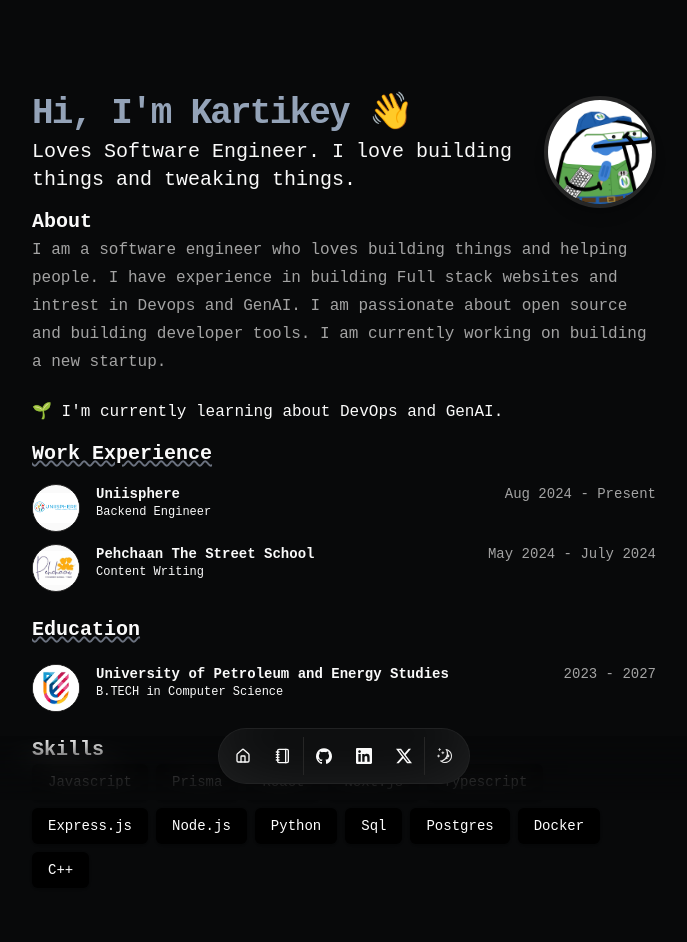
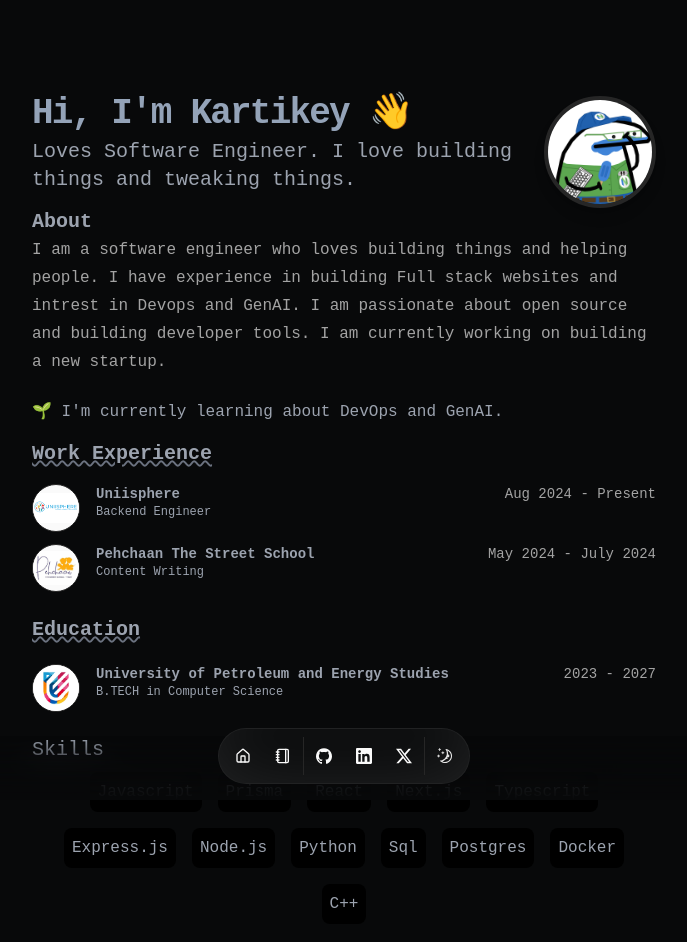
Before and after one commit to Donniedarko45/Portfolio, a Next.js app: page / in a window 1280 px wide. Shown: the top 942 px of the page, without its empty margins (296-983 px from the left). Built offline with nearby package versions, Linux system fonts and the light colour scheme; a web font is replaced by a local one.

Commit message:
changing something

```diff
--- a/src/app/page.tsx
+++ b/src/app/page.tsx
@@ -4,14 +4,14 @@ import { ContactForm } from "../components/contact-us";
 import { HackathonCard } from "@/components/hackathon-card";
 import { ProjectCard } from "@/components/project-card";
 import { ResumeCard } from "@/components/resume-card";
-import Skills from "@/components/skills";
+import { Skills } from "@/components/skills";
 import { Avatar, AvatarFallback, AvatarImage } from "@/components/ui/avatar";
 import { DATA } from "@/data/resume";
 import Markdown from "react-markdown";
 
 export default function Page() {
   return (
-    <div>
+    <div className="text-gray-400">
       <div className="mx-auto w-full max-w-2xl space-y-8">
         <div className="gap-2 flex justify-between">
           <div className="flex-col flex flex-1 space-y-1.5">
@@ -52,8 +52,8 @@ export default function Page() {
         <br />
       </div>
 
-      <div className="flex min-h-0 flex-col gap-y-3">
-        <h2 className="text-xl font-bold  font-mono  mb-1  underline decoration-gray-500 [text-decoration-style:wavy]">
+      <div className="flex min-h-0 text-gray-400 flex-col gap-y-3">
+        <h2 className="text-xl font-bold  font-mono text-gray-400  mb-1  underline decoration-gray-500 [text-decoration-style:wavy]">
           Work Experience
         </h2>
         {DATA.work.map((work) => (
@@ -72,7 +72,7 @@ export default function Page() {
       </div>
 
       <div className="flex min-h-0 flex-col gap-y-3">
-        <h2 className="text-xl font-bold underline mt-6 mb-2  decoration-gray-500 [text-decoration-style:wavy]">
+        <h2 className="text-xl font-bold underline mt-6 mb-2 text-gray-400  decoration-gray-500 [text-decoration-style:wavy]">
           Education
         </h2>
         {DATA.education.map((education) => (
@@ -118,14 +118,14 @@ export default function Page() {
         </div>
       </div>
       <div className="space-y-12 w-full py-6">
-        <div className="flex flex-col items-center justify-center space-y-4 text-center">
+        <div className="flex flex-col items-center justify-center text-gray-300  space-y-4 text-center">
           <div className="space-y-2">
-            <div className="inline-block font-mono rounded-lg bg-foreground text-background px-3 py-1 text-sm">
+            <div className="inline-block font-mono rounded-lg bg-foreground text-gray-300  text-background px-3 py-1 text-sm">
               Hackathons
             </div>
           </div>
         </div>
-        <ul className="mb-4 ml-4 font-mono divide-y divide-dashed border-l">
+        <ul className="mb-4 ml-4 font-mono divide-y divide-dashed text-gray-300 border-l">
           {DATA.hackathons.map((project) => (
             <HackathonCard
               title={project.title}
@@ -141,7 +141,7 @@ export default function Page() {
 
       <div className="container mx-auto py-10">
         <div className="space-y-3">
-          <div className="inline-block font-mono rounded-lg bg-foreground text-background px-3 py-1 text-sm text-center">
+          <div className="inline-block font-mono rounded-lg  bg-foreground text-background px-3 py-1 text-sm text-center">
             Contact
           </div>
           <h2 className="text-3xl font-bold tracking-tighter font-mono sm:text-5xl">
--- a/src/components/skills.tsx
+++ b/src/components/skills.tsx
@@ -1,5 +1,5 @@
 import React from "react";
-import { Button } from "./ui/button";
+import { DATA } from "@/data/resume";
 
 const skills = [
   "Javascript",
@@ -16,22 +16,20 @@ const skills = [
   "C++",
 ];
 
-const Skills = () => {
+export const Skills = () => {
   return (
     <div>
-      <h1 className="text-xl font-bold decoration-gray-500">Skills</h1>
-      <ul className="flex flex-wrap gap-2">
+      <div className="text-xl text-gray-400">Skills</div>
+      <div className="flex flex-wrap justify-center">
         {skills.map((skill) => (
-          <Button
-            className="bg-white text-black dark:bg-black dark:text-white"
+          <div
             key={skill}
+            className="m-2 p-2 dark:bg-black bg-white rounded-lg font-mono"
           >
             {skill}
-          </Button>
+          </div>
         ))}
-      </ul>
+      </div>
     </div>
   );
 };
-
-export default Skills;
```
